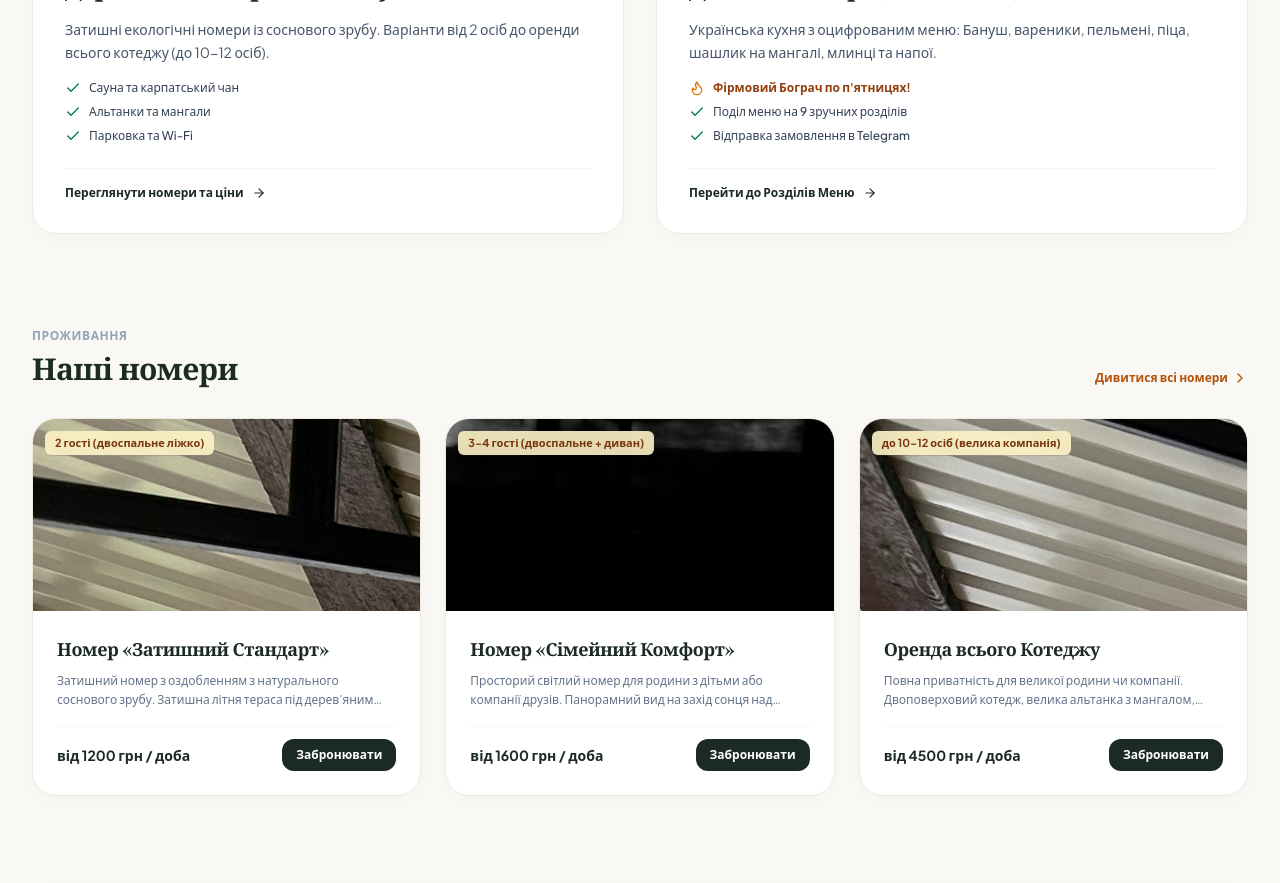
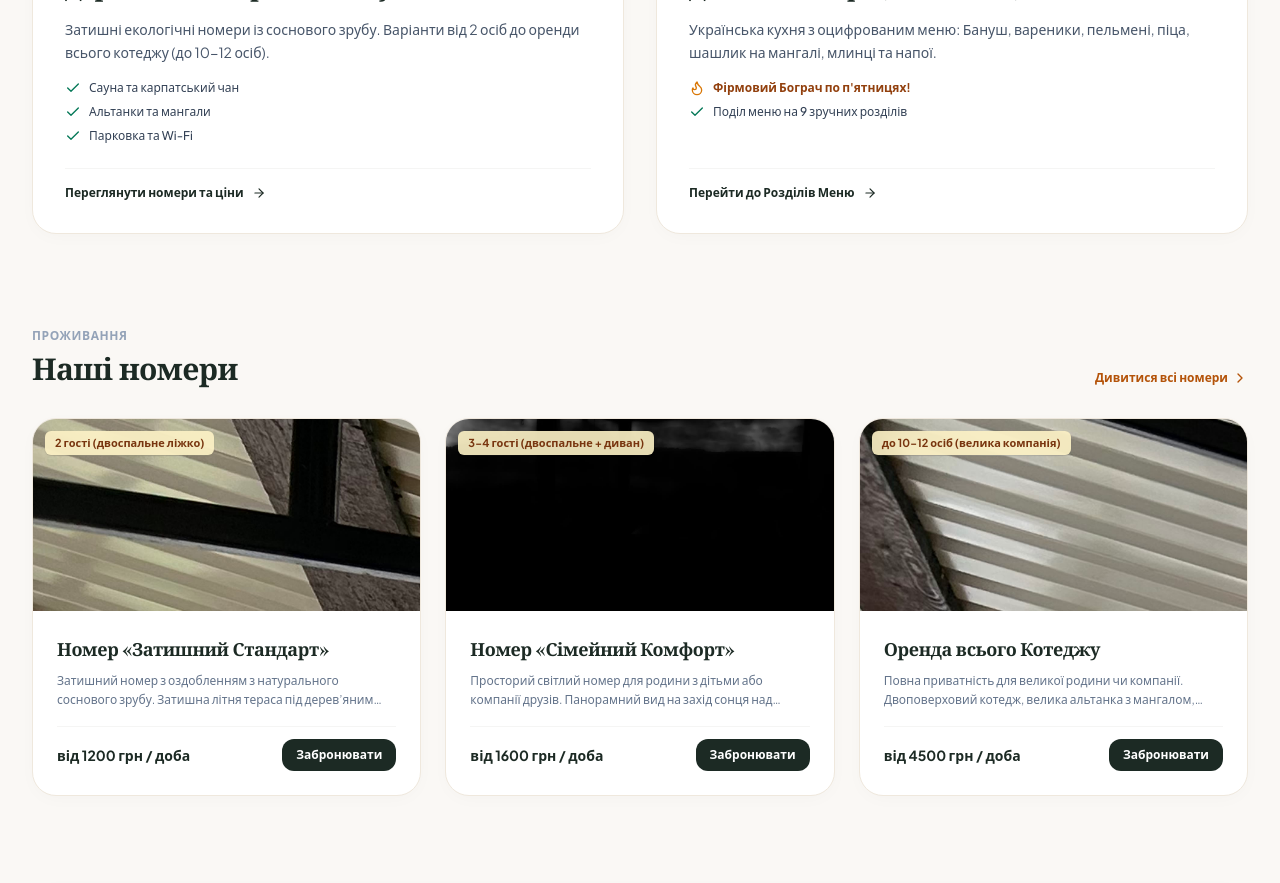
Before and after one commit to vasylniger34-lgtm/sadyba-pid-lisom, a React (Vite) app: page / in a window 1280 px wide. Shown: the part 940-1823 px from the top of the page. Built offline with nearby package versions, Linux system fonts and the light colour scheme; a web font is replaced by a local one.

Commit message:
Remove Telegram text from HomePage list

```diff
--- a/src/pages/HomePage.tsx
+++ b/src/pages/HomePage.tsx
@@ -167,7 +167,6 @@ export const HomePage: React.FC<HomePageProps> = ({ setActiveTab, openBooking })
               <ul className="space-y-2 text-xs font-medium text-slate-700">
                 <li className="flex items-center gap-2 text-amber-800 font-bold"><Flame className="w-4 h-4 text-amber-600" /> Фірмовий Бограч по п'ятницях!</li>
                 <li className="flex items-center gap-2"><Check className="w-4 h-4 text-emerald-700" /> Поділ меню на 9 зручних розділів</li>
-                <li className="flex items-center gap-2"><Check className="w-4 h-4 text-emerald-700" /> Відправка замовлення в Telegram</li>
               </ul>
             </div>
 
```
